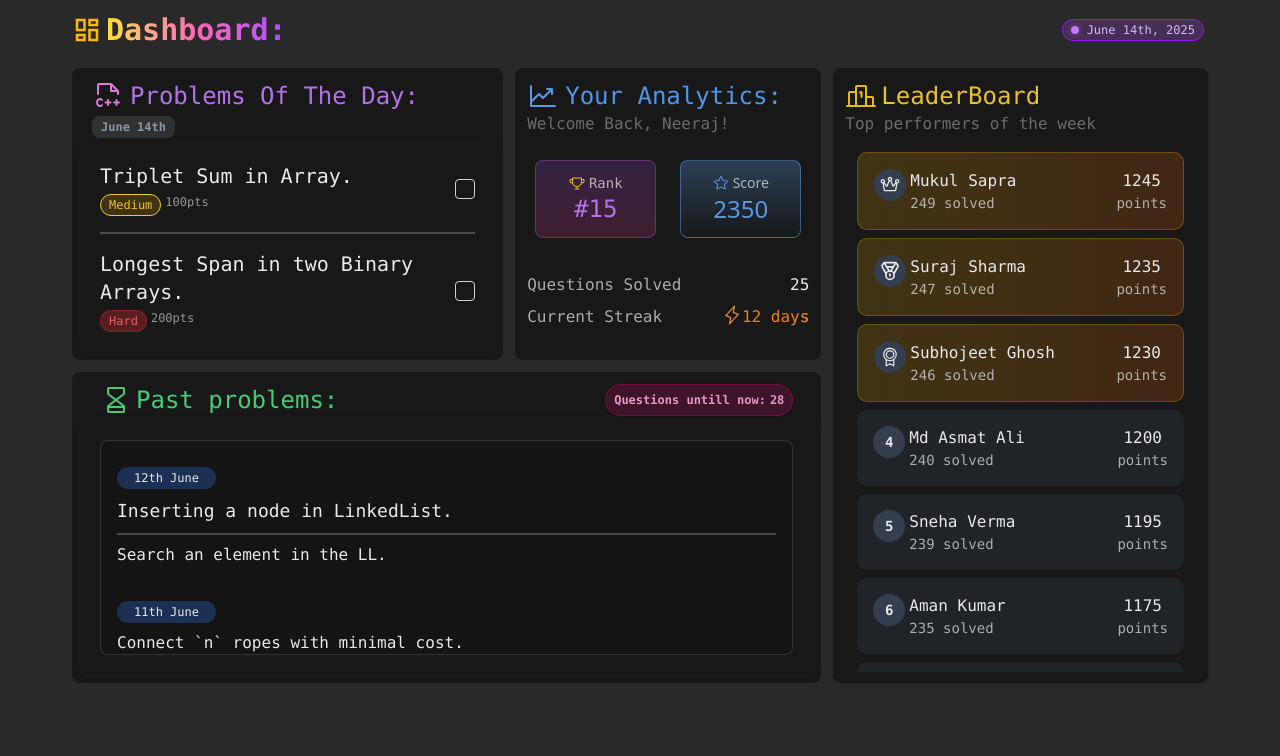
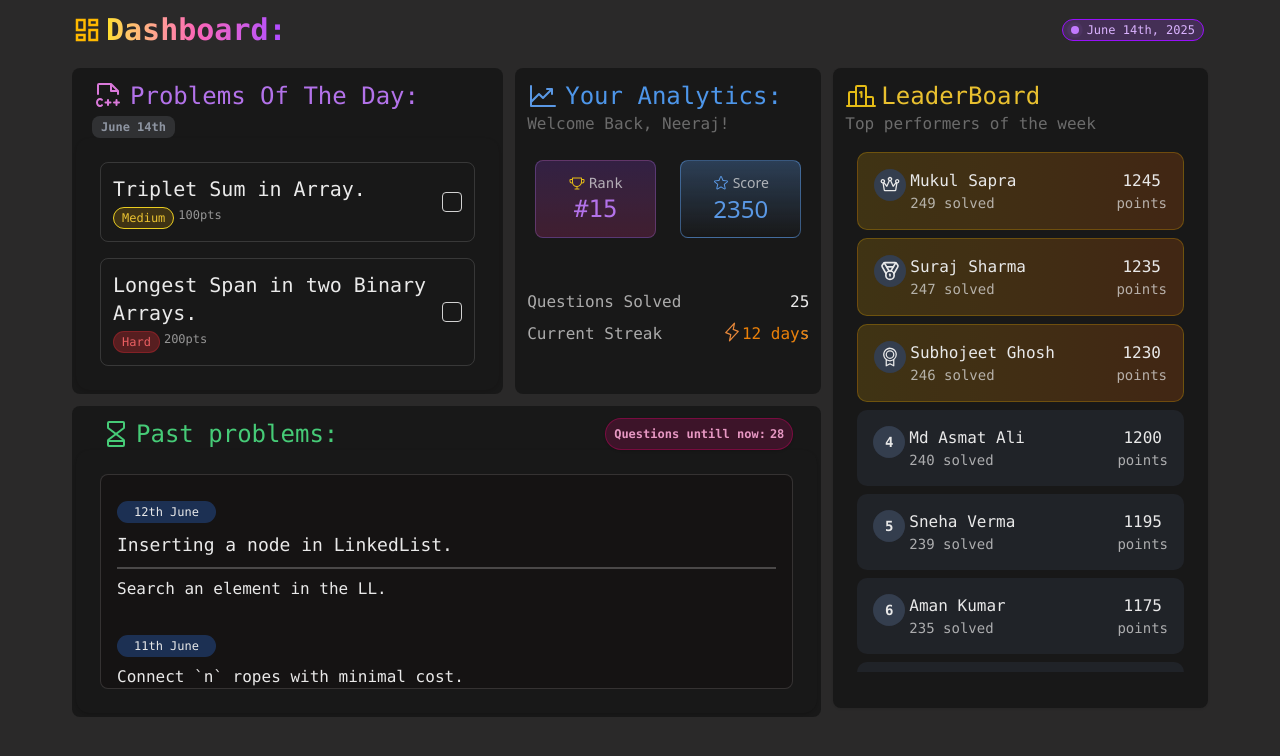
Before and after one commit to VinayyOjha/CodeCrunch, a React (Vite) app in the folder client/: page /dashboard in a window 1280 px wide. Shown: the top 756 px of the page. Built offline with nearby package versions, Linux system fonts and the light colour scheme.

Commit message:
ui update

```diff
--- a/client/src/Pages/dashboarduser/dashboard/DashboardLanding.tsx
+++ b/client/src/Pages/dashboarduser/dashboard/DashboardLanding.tsx
@@ -92,7 +92,7 @@ const DashboardLanding = () => {
               </div>
               <Card className="bg-primary border-none ">
                 <CardContent className="space-y-4 text-md text-white">
-                  <div className="flex gap-1 justify-between items-center ">
+                  <div className="border p-3 rounded-md flex gap-1 justify-between items-center border-white/15 hover:border-white/35">
                     <div className=" text-xl">
                       <a
                         href="https://youtube.com/shorts/NLFoSt4Iuxc?feature=shared"
@@ -118,8 +118,8 @@ const DashboardLanding = () => {
                       {" "}
                     </Checkbox>
                   </div>
-                  <p className="border border-white/25"></p>
-                  <div className="flex gap-1 justify-between items-center">
+                  {/* <p className="border border-white/25"></p> */}
+                  <div className="p-3 rounded-md flex gap-1 justify-between items-center border border-white/15 hover:border-white/35">
                     <span className="text-xl">
                       <a
                         href="https://youtube.com/shorts/NLFoSt4Iuxc?feature=shared"
```
